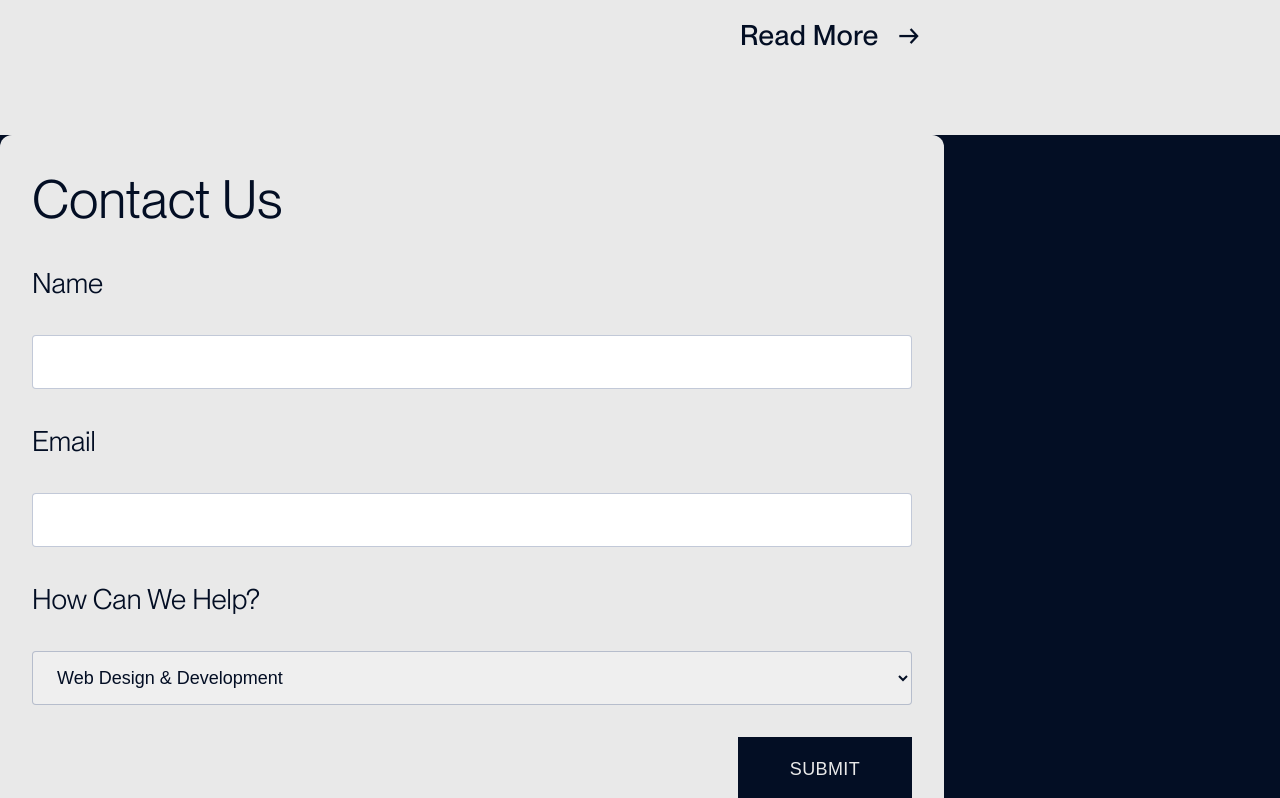
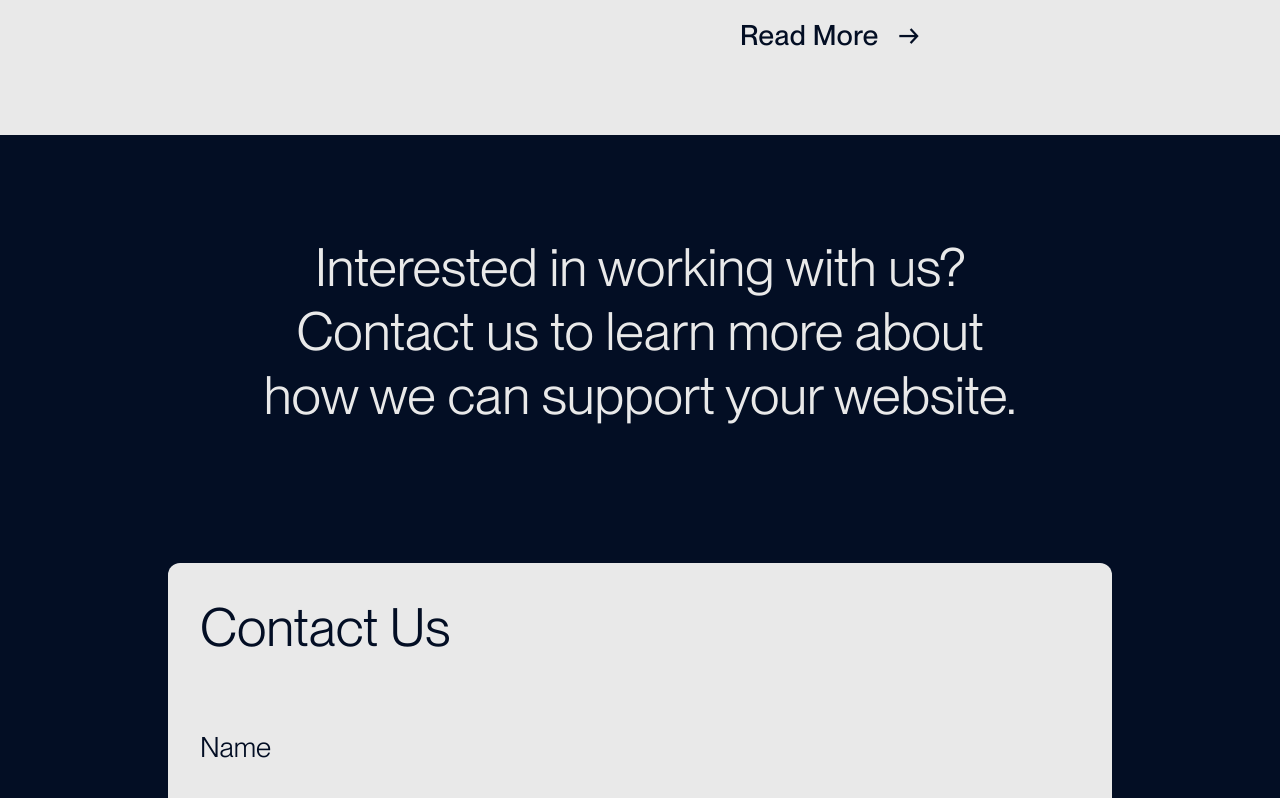
Before and after one commit to elliemoulton/adam-portfolio, a Next.js app: page /case-studies in a window 1280 px wide. Shown: the part 4840-5638 px from the top of the page. Built offline with nearby package versions, Linux system fonts and the light colour scheme.

Commit message:
changes to case studies form

```diff
--- a/src/app/case-studies/page.tsx
+++ b/src/app/case-studies/page.tsx
@@ -9,6 +9,7 @@ export default function CaseStudiesPage() {
     return (
         <>
             {/* <div className='sub-page case-studies-page '> */}
+            {/* <div className='sub-page case-studies-page '> */}
             <div className='light-background'>
                 <div className='content'>
                     <Breadcrumbs
@@ -18,7 +19,11 @@ export default function CaseStudiesPage() {
                     <CaseStudiesPageCards />
                 </div>
             </div>
-                <div className='dark-background'>
+            <div className='dark-background contact-form-block'>
+                <h2 style={{ textAlign: 'center' }}>
+                    Interested in working with us? Contact us to learn more
+                    about how we can support your website.
+                </h2>
                 <ContactForm />
             </div>
             {/* </div> */}
--- a/src/app/components/CaseStudiesPageCards.tsx
+++ b/src/app/components/CaseStudiesPageCards.tsx
@@ -24,7 +24,7 @@ const cards = [
         title: 'Studio KOHLER',
         subtitle: 'Web Design & UX',
         description:
-            'We redesigned Studio KOHLER\'s homepage to improve user flows and encourage new and returning users to more efficiently achieve their goals. A follow-up UX audit was conducted to improve the product saving experience.',
+            "We redesigned Studio KOHLER's homepage to improve user flows and encourage new and returning users to more efficiently achieve their goals. A follow-up UX audit was conducted to improve the product saving experience.",
     },
     {
         src: '/imgs/case-studies-page/process-coffee.svg',
@@ -40,6 +40,7 @@ export default function CaseStudiesPageCards() {
     return (
         <>
             <div className='content case-studies-page'>
+            {/* <div className='content'> */}
                 {[...cards].map((card, index) => (
                     <div key={index} className='cards-wrapper'>
                         <div>
--- a/src/app/globals.css
+++ b/src/app/globals.css
@@ -386,7 +386,6 @@ footer .footer-lower .copyright-links {
     background-repeat: no-repeat;
 }
 
-
 /*********** BREADCRUMBS ***********/
 .breadcrumbs {
     font-size: 18px;
@@ -464,6 +463,24 @@ footer .footer-lower .copyright-links {
     letter-spacing: 0.56px;
 }
 
+.contact-form-block {
+    display: flex;
+    align-items: center;
+    align-self: stretch;
+    flex-direction: column;
+    padding: 100px 60px;
+    gap: 100px;
+}
+
+.contact-form-block h2 {
+    font-size: 53px;
+    font-style: normal;
+    font-weight: 400;
+    line-height: 64px;
+    margin-bottom: 36px;
+    width: 780px;
+}
+
 /* ***************************************************************** */
 .sub-page h1 {
     font-size: 136px;
```
Lines whose indentation alone changed are shown as unchanged.
